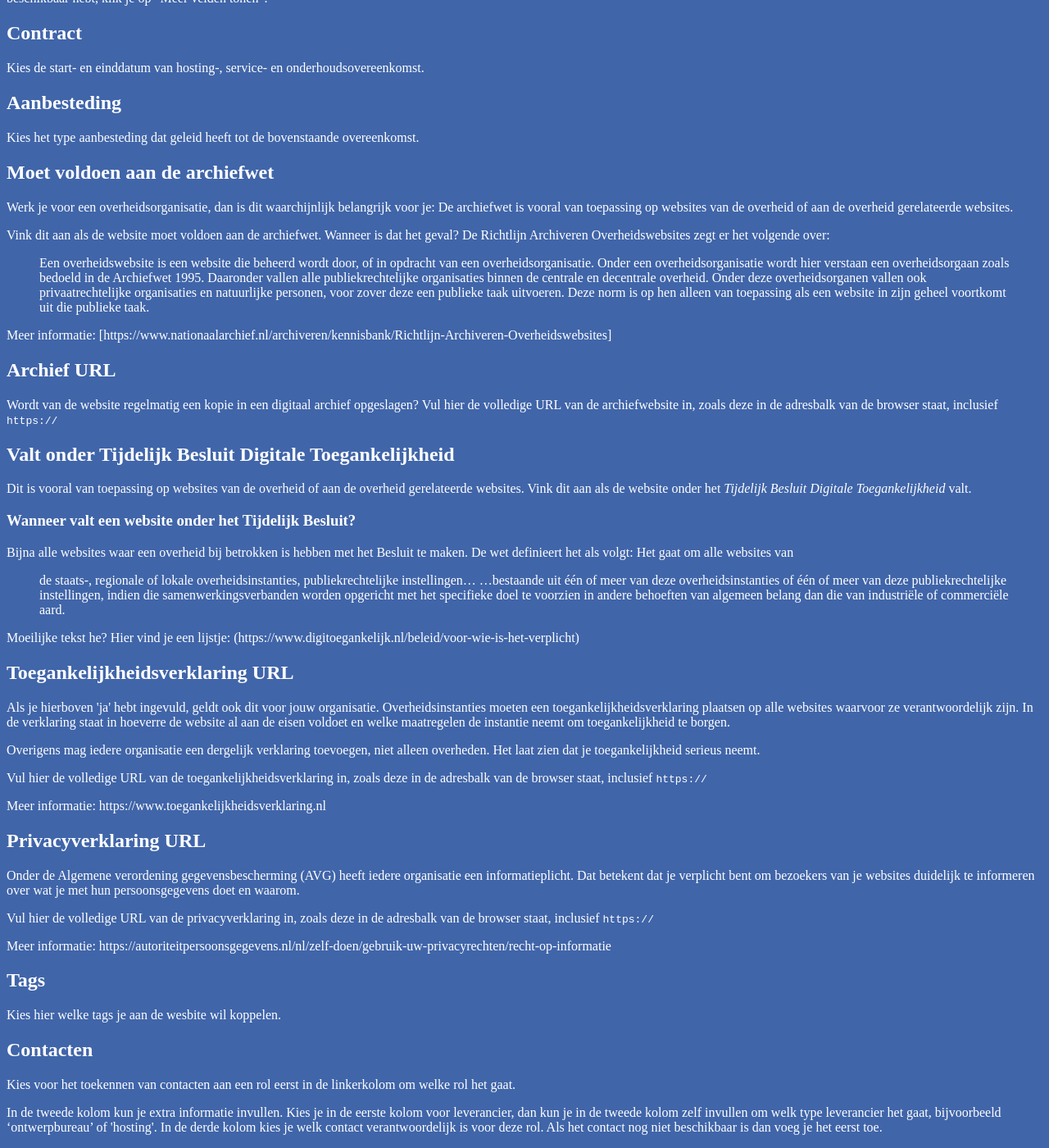
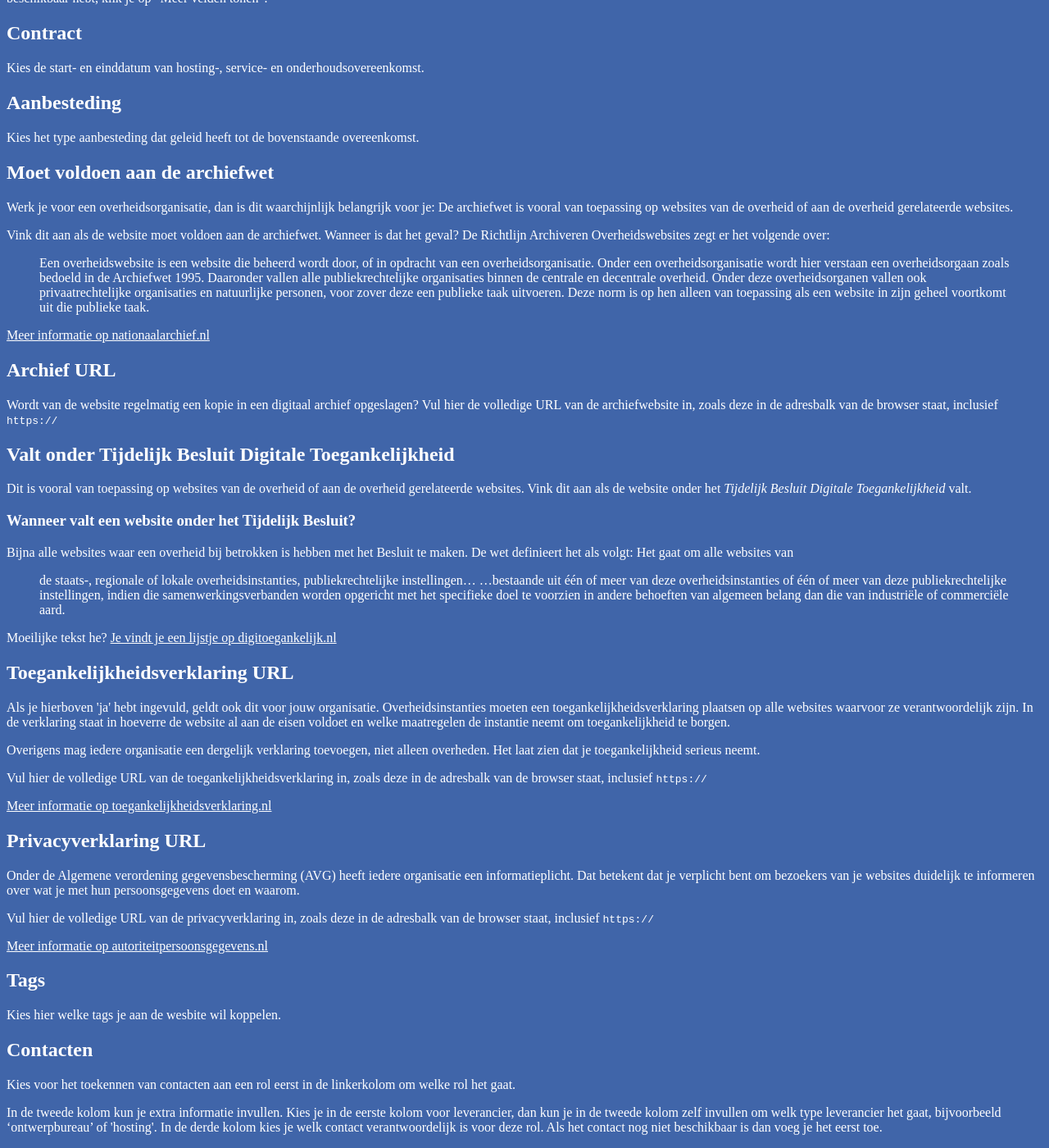
Before and after one commit to dipnl/dipcorp2, a Jekyll site: the page built from help/website/form.md, in a window 1280 px wide and 1400 px high, scrolled down 501 px. Shown: the whole window at 82% size. Built offline with Jekyll 4.4.1, drawn with Linux system fonts in a browser that asks for light colours.

Commit message:
Update form.md

```diff
--- a/help/website/form.md
+++ b/help/website/form.md
@@ -53,7 +53,7 @@ Overheidswebsites zegt er het volgende over:
 > ook privaatrechtelijke organisaties en natuurlijke personen, voor zover deze een publieke taak uitvoeren. Deze norm
 > is op hen alleen van toepassing als een website in zijn geheel voortkomt uit die publieke taak.
 
-Meer informatie: [https://www.nationaalarchief.nl/archiveren/kennisbank/Richtlijn-Archiveren-Overheidswebsites]
+[Meer informatie op nationaalarchief.nl](https://www.nationaalarchief.nl/archiveren/kennisbank/Richtlijn-Archiveren-Overheidswebsites)
 
 Archief URL
 ----
@@ -77,7 +77,7 @@ volgt: Het gaat om alle websites van
 worden opgericht met het specifieke doel te voorzien in andere behoeften van algemeen belang dan die van industri&euml;le of
 commerci&euml;le aard.
 
-Moeilijke tekst he? Hier vind je een lijstje: (https://www.digitoegankelijk.nl/beleid/voor-wie-is-het-verplicht)
+Moeilijke tekst he? [Je vindt je een lijstje op digitoegankelijk.nl](https://www.digitoegankelijk.nl/beleid/voor-wie-is-het-verplicht)
 
 Toegankelijkheidsverklaring URL
 ----
@@ -91,7 +91,7 @@ toegankelijkheid serieus neemt.
 
 Vul hier de volledige URL van de toegankelijkheidsverklaring in, zoals deze in de adresbalk van de browser staat, inclusief `https://`
 
-Meer informatie: https://www.toegankelijkheidsverklaring.nl
+[Meer informatie op toegankelijkheidsverklaring.nl](https://www.toegankelijkheidsverklaring.nl)
 
 Privacyverklaring URL
 ----
@@ -101,7 +101,7 @@ verplicht bent om bezoekers van je websites duidelijk te informeren over wat je
 
 Vul hier de volledige URL van de privacyverklaring in, zoals deze in de adresbalk van de browser staat, inclusief `https://`
 
-Meer informatie: https://autoriteitpersoonsgegevens.nl/nl/zelf-doen/gebruik-uw-privacyrechten/recht-op-informatie
+[Meer informatie op autoriteitpersoonsgegevens.nl](https://autoriteitpersoonsgegevens.nl/nl/zelf-doen/gebruik-uw-privacyrechten/recht-op-informatie)
 
 Tags
 ----
```
